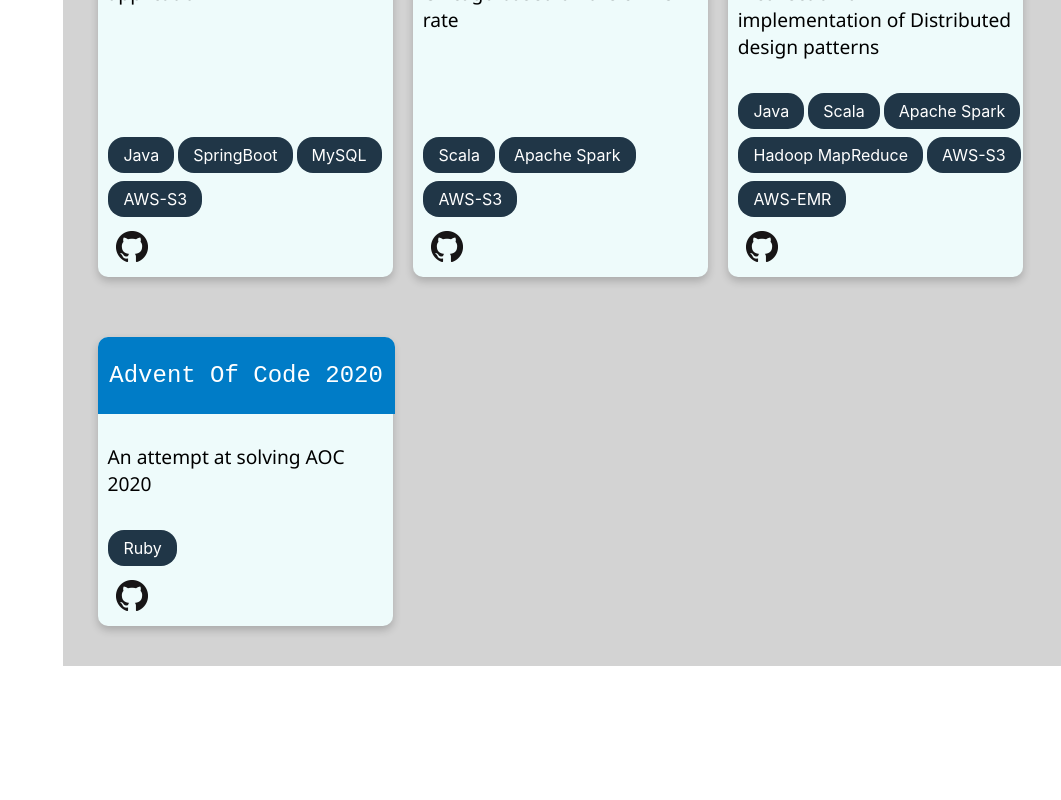
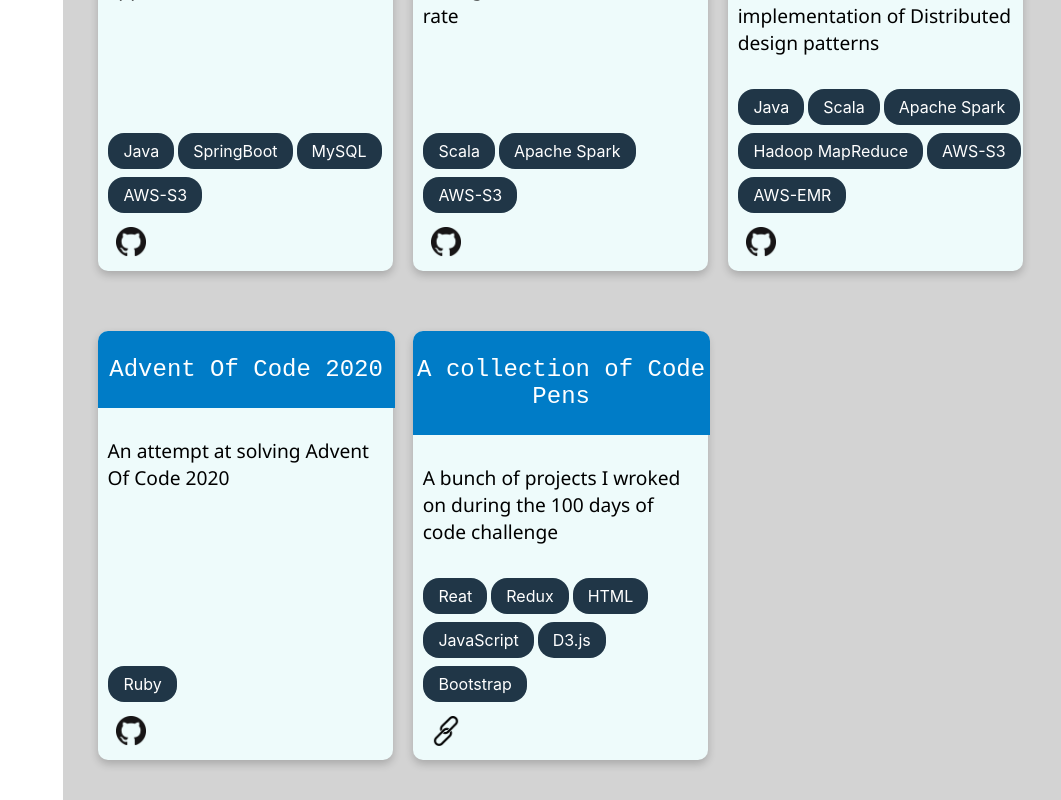
Before and after one commit to dheerajdhall27/dheerajdhall27.github.io, a React (Create React App) app: page / in a window 1280 px wide. Shown: the part 1307-2107 px from the top of the page, without its empty margins (219-1280 px from the left). Before the commit the page ends 1973 px from the top, so only its background shows below. Built offline with nearby package versions, Linux system fonts and the light colour scheme.

Commit message:
Added Codepen Project

```diff
--- a/public/index.html
+++ b/public/index.html
@@ -24,7 +24,7 @@
       work correctly both with client-side routing and a non-root public URL.
       Learn how to configure a non-root public URL by running `npm run build`.
     -->
-    <title>React App</title>
+    <title>Dheeraj Dhall</title>
   </head>
   <body>
     <noscript>You need to enable JavaScript to run this app.</noscript>
--- a/src/components/RightColumn/Project.css
+++ b/src/components/RightColumn/Project.css
@@ -52,6 +52,10 @@
     padding: 10px;
 }
 
+.project-link > a > img {
+    width: 30px;
+}
+
 .project-footer {
     margin-top: auto;
     text-align: left;
--- a/src/components/RightColumn/Project.js
+++ b/src/components/RightColumn/Project.js
@@ -8,61 +8,78 @@ const Project = () => {
             Heading: "Sorting Visualizer",
             Description: "An application to provide a graphical representation of Sorting algorithms",
             Stack: ["React"],
-            Link: "https://github.com/dheerajdhall27/sorting_visualized_react_frontend"
+            Link: "https://github.com/dheerajdhall27/sorting_visualized_react_frontend",
+            GitHub: 'true'
         },
         {
             Heading: "Online Whiteboard",
             Description: "A networked whiteboard application for collaboration",
             Stack: ["C++", "SFML"],
-            Link: "https://github.com/dheerajdhall27/online_whiteboard"
+            Link: "https://github.com/dheerajdhall27/online_whiteboard",
+            GitHub: 'true'
         },
         {
             Heading: "Image Processing",
             Description: "An image processing application to apply transformations to images",
             Stack: ["Java"],
-            Link: "https://github.com/dheerajdhall27/ImageProcessing"
+            Link: "https://github.com/dheerajdhall27/ImageProcessing",
+            GitHub: 'true'
         },
         {
             Heading: "Course Editor React",
             Description: "An application for teachers to add course information",
             Stack: ["React", "HTML", "JavaScript", "Bootstrap", "CSS"],
-            Link: "https://github.com/dheerajdhall27/learning_management_system_react"
+            Link: "https://github.com/dheerajdhall27/learning_management_system_react",
+            GitHub: 'true'
         },
         {
             Heading: "Course Editor",
             Description: "Server for an application for teachers to add course information",
             Stack: ["Java", "SpringBoot", "HTML", "Bootstrap", "CSS"],
-            Link: "https://github.com/dheerajdhall27/learning_management_system_java"
+            Link: "https://github.com/dheerajdhall27/learning_management_system_java",
+            GitHub: 'true'
         },
         {
             Heading: "Winstagram - Frontend",
             Description: "A clone of Instagram that allows user to upload images and apply filters",
             Stack: ["React-Redux", "Bootstrap", "CSS", "HTML"],
-            Link: "https://github.com/dheerajdhall27/winstagram_frontend_react"
+            Link: "https://github.com/dheerajdhall27/winstagram_frontend_react",
+            GitHub: 'true'
         },
         {
             Heading: "Winstagram - Backend",
             Description: "Backend for the Winstagram application",
             Stack: ["Java", "SpringBoot", "MySQL", "AWS-S3"],
-            Link: "https://github.com/dheerajdhall27/winstagram_backend_java"
+            Link: "https://github.com/dheerajdhall27/winstagram_backend_java",
+            GitHub: 'true'
         },
         {
             Heading: "Distributed K-means",
             Description: "A project to cluster regions in Chicago based on the crime rate",
             Stack: ["Scala", "Apache Spark", "AWS-S3"],
-            Link: "https://github.com/dheerajdhall27/Kmeans"
+            Link: "https://github.com/dheerajdhall27/Kmeans",
+            GitHub: 'true'
         },
         {
             Heading: "MapReduce and Spark Design Patterns",
             Description: "A collection of implementation of Distributed design patterns",
             Stack: ["Java", "Scala", "Apache Spark", "Hadoop MapReduce", "AWS-S3", "AWS-EMR"],
-            Link: "https://github.com/dheerajdhall27/Kmeans"
+            Link: "https://github.com/dheerajdhall27/Kmeans",
+            GitHub: 'true'
         },
         {
             Heading: "Advent Of Code 2020",
-            Description: "An attempt at solving AOC 2020",
+            Description: "An attempt at solving Advent Of Code 2020",
             Stack: ["Ruby"],
-            Link: "https://github.com/dheerajdhall27/advent_of_code_2020"
+            Link: "https://github.com/dheerajdhall27/advent_of_code_2020",
+            GitHub: 'true'
+        },
+        {
+            Heading: "A collection of Code Pens",
+            Description: "A bunch of projects I wroked on during the 100 days of code challenge",
+            Stack: ["Reat", "Redux", "HTML", "JavaScript", "D3.js", "Bootstrap"],
+            Link: "https://codepen.io/dheerajdhall",
+            GitHub: 'false'
         },
     ]
 
@@ -76,7 +93,8 @@ const Project = () => {
                                             Heading={project.Heading}
                                             Description={project.Description}
                                             Stack={project.Stack}
-                                            Link={project.Link}/>
+                                            Link={project.Link}
+                                            GitHub={project.GitHub}/>
                     })
                 }
             </div>
--- a/src/components/RightColumn/ProjectCard.js
+++ b/src/components/RightColumn/ProjectCard.js
@@ -1,8 +1,10 @@
 import React from 'react';
 import GitHub from '../../assets/Images/GitHubBlack.png'
+import Link from '../../assets/Images/link.png'
 import './Project.css'
 
 const ProjectCard = (props) => {
+    console.log(props.GitHub)
     return(
         <div className="project-card">
             <div className="project-header">
@@ -20,7 +22,7 @@ const ProjectCard = (props) => {
                     }
                 </div>
                 <div className="project-link">
-                    <a href={props.Link} target="_blank"><img src={GitHub}/></a>
+                    <a href={props.Link} target="_blank"><img src={props.GitHub === 'true' ? GitHub : Link}/></a>
                 </div>
             </div>
         </div>
```
Also changed, not shown: src/assets/Images/link.png (added).
